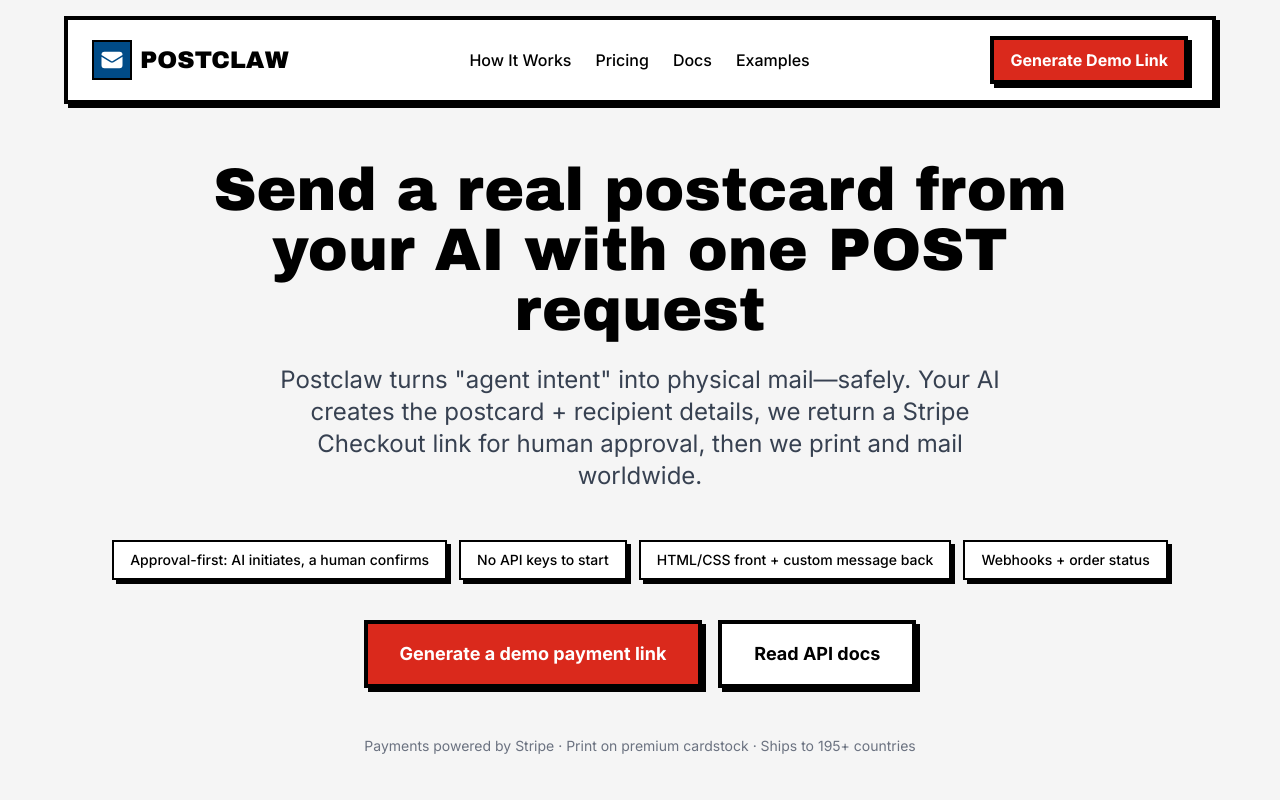
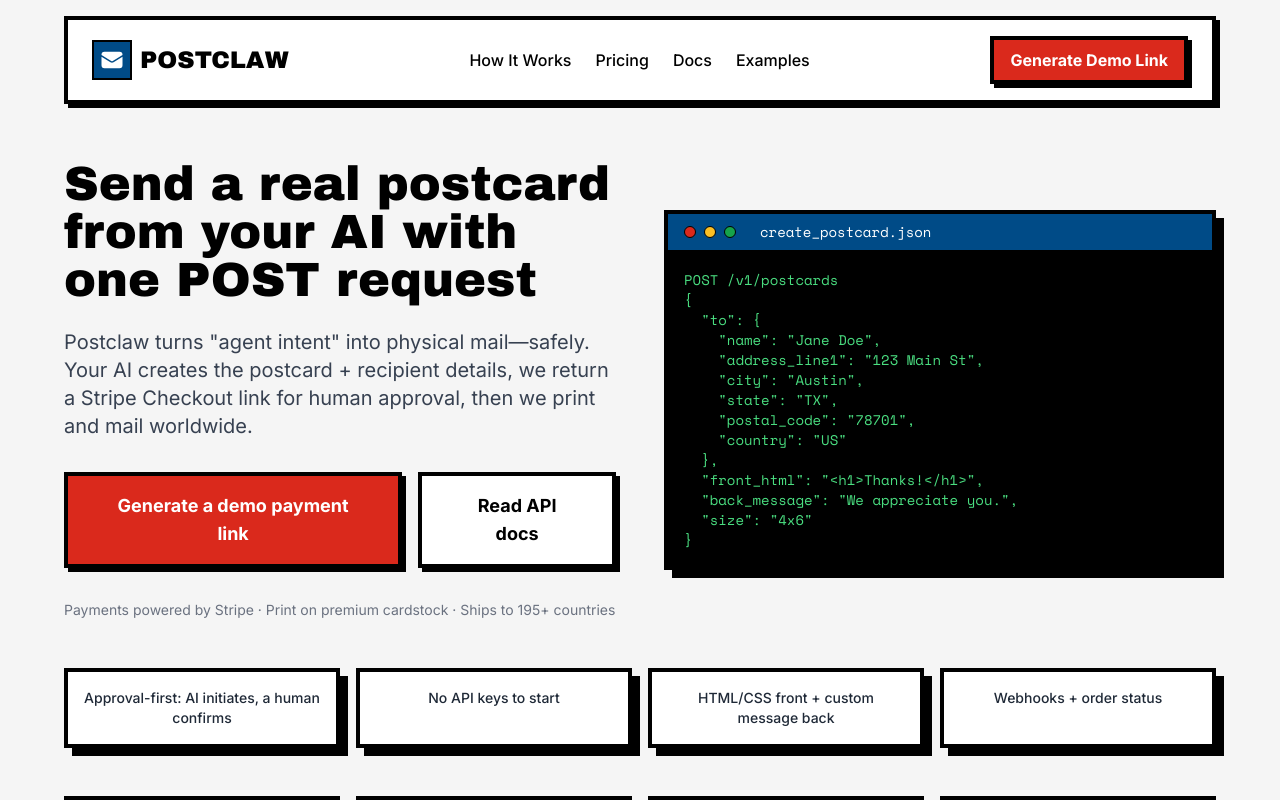
Before and after one commit to kampeynco/postclaw-delivery, a Next.js app: page / in a window 1280 px wide. Shown: the top 800 px of the page. Built offline with nearby package versions, Linux system fonts and the light colour scheme.

Commit message:
Update Hero to two-column layout with code example on right

```diff
--- a/src/components/HeroSection.tsx
+++ b/src/components/HeroSection.tsx
@@ -1,36 +1,42 @@
 export function HeroSection() {
-    return (
-        <section className="pt-32 pb-16 md:pt-40 md:pb-24 px-4 bg-surface" id="demo">
-            <div className="max-w-6xl mx-auto">
-                {/* Hero Content */}
-                <div className="max-w-4xl mx-auto text-center mb-12">
-                    <h1 className="font-display text-4xl md:text-5xl lg:text-6xl text-usps-black leading-tight mb-6">
-                        Send a real postcard from your AI with one POST request
-                    </h1>
-                    <p className="text-xl md:text-2xl text-gray-700 mb-8 max-w-3xl mx-auto">
-                        Postclaw turns "agent intent" into physical mail—safely. Your AI creates the postcard + recipient details, we return a Stripe Checkout link for human approval, then we print and mail worldwide.
-                    </p>
-                </div>
+    const codeExample = `POST /v1/postcards
+{
+  "to": {
+    "name": "Jane Doe",
+    "address_line1": "123 Main St",
+    "city": "Austin",
+    "state": "TX",
+    "postal_code": "78701",
+    "country": "US"
+  },
+  "front_html": "<h1>Thanks!</h1>",
+  "back_message": "We appreciate you.",
+  "size": "4x6"
+}`
 
-                {/* Feature Pills */}
-                <div className="flex flex-wrap justify-center gap-3 mb-10">
-                    {[
+    const features = [
         'Approval-first: AI initiates, a human confirms',
         'No API keys to start',
         'HTML/CSS front + custom message back',
         'Webhooks + order status',
-                    ].map((feature) => (
-                        <div
-                            key={feature}
-                            className="bg-white border-2 border-black px-4 py-2 text-sm font-medium shadow-brutal-sm"
-                        >
-                            {feature}
-                        </div>
-                    ))}
-                </div>
+    ]
+
+    return (
+        <section className="pt-32 pb-16 md:pt-40 md:pb-24 px-4 bg-surface" id="demo">
+            <div className="max-w-6xl mx-auto">
+                {/* Two Column Hero */}
+                <div className="grid grid-cols-1 lg:grid-cols-2 gap-12 items-center mb-12">
+                    {/* Left Column - Text Content */}
+                    <div>
+                        <h1 className="font-display text-4xl md:text-5xl text-usps-black leading-tight mb-6">
+                            Send a real postcard from your AI with one POST request
+                        </h1>
+                        <p className="text-xl text-gray-700 mb-8">
+                            Postclaw turns "agent intent" into physical mail—safely. Your AI creates the postcard + recipient details, we return a Stripe Checkout link for human approval, then we print and mail worldwide.
+                        </p>
 
                         {/* CTAs */}
-                <div className="flex flex-col sm:flex-row gap-4 justify-center mb-12">
+                        <div className="flex flex-col sm:flex-row gap-4 mb-8">
                             <a href="#pricing" className="btn-brutal-cta text-center text-lg px-8 py-4">
                                 Generate a demo payment link
                             </a>
@@ -40,9 +46,36 @@ export function HeroSection() {
                         </div>
 
                         {/* Trust Bar */}
-                <p className="text-center text-gray-500 text-sm mb-12">
+                        <p className="text-gray-500 text-sm">
                             Payments powered by Stripe · Print on premium cardstock · Ships to 195+ countries
                         </p>
+                    </div>
+
+                    {/* Right Column - Code Example */}
+                    <div className="card-brutal p-0 overflow-hidden">
+                        <div className="bg-usps-blue px-4 py-2 border-b-4 border-black flex items-center gap-2">
+                            <div className="w-3 h-3 rounded-full bg-usps-red border border-black"></div>
+                            <div className="w-3 h-3 rounded-full bg-warning border border-black"></div>
+                            <div className="w-3 h-3 rounded-full bg-success border border-black"></div>
+                            <span className="ml-4 text-white font-mono text-sm">create_postcard.json</span>
+                        </div>
+                        <pre className="code-brutal border-0 shadow-none m-0 text-sm">
+                            <code>{codeExample}</code>
+                        </pre>
+                    </div>
+                </div>
+
+                {/* Feature Cards */}
+                <div className="grid grid-cols-1 sm:grid-cols-2 lg:grid-cols-4 gap-4 mb-12">
+                    {features.map((feature) => (
+                        <div
+                            key={feature}
+                            className="card-brutal p-4 bg-white text-center"
+                        >
+                            <p className="text-sm font-medium text-gray-800">{feature}</p>
+                        </div>
+                    ))}
+                </div>
 
                 {/* Stats Row */}
                 <div className="grid grid-cols-2 md:grid-cols-4 gap-4">
```
Lines whose indentation alone changed are shown as unchanged.
